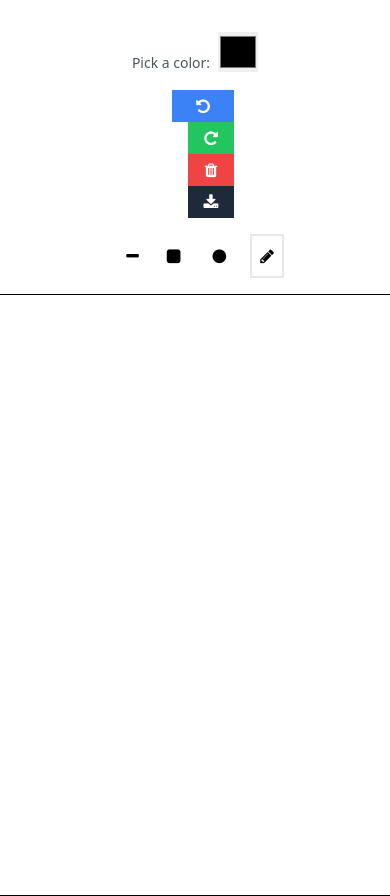
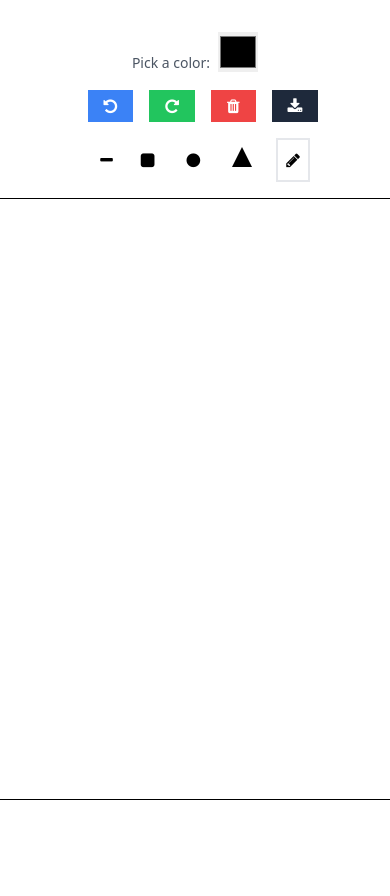
Before and after one commit to Eva-Wamuyu/Sketchy, an Angular app: page / in a window 390 px wide. Shown: the top 896 px of the page. After the commit the page ends 844 px from the top, so only its background shows below. Built offline with nearby package versions, Linux system fonts and the light colour scheme.

Commit message:
add shape tringle, rm unneeded classes, add title

```diff
--- a/src/app/components/actions/actions.component.html
+++ b/src/app/components/actions/actions.component.html
@@ -1,24 +1,24 @@
-<div class="flex flex-col space-x-4 md:space-x-0 md:space-y-4">
+<div class="flex flex-row space-x-4 lg:flex-col lg:space-x-0 lg:space-y-4">
 
-  <button
+  <button title="undo"
     class="btn btn-sm bg-blue-500 text-white px-4 py-1 hover:bg-blue-600 transition duration-300 focus:outline-none focus:ring-2 focus:ring-blue-500 focus:ring-opacity-50"
     (click)="undoCanvas()"
   >
     <i class="fa fa-undo"></i>
   </button>
-  <button
+  <button title="redo"
     class="btn btn-sm bg-green-500 text-white px-4 py-1 hover:bg-green-600 transition duration-300 focus:outline-none focus:ring-2 focus:ring-green-500 focus:ring-opacity-50"
     (click)="redoCanvas()"
   >
     <i class="fa fa-repeat"></i>
   </button>
-  <button
+  <button title="clear"
     class="btn btn-sm bg-red-500 text-white px-4 py-1 hover:bg-red-600 transition duration-300 focus:outline-none focus:ring-2 focus:ring-red-500 focus:ring-opacity-50"
     (click)="clearCanvas()"
   >
     <i class="fa fa-trash"></i>
   </button>
-  <button
+  <button title="download"
     class="btn btn-sm bg-slate-800 text-white px-4 py-1 hover:bg-slate-950 transition duration-300 focus:outline-none focus:ring-2 focus:ring-opacity-50"
     (click)="downloadCanvas()"
   >
--- a/src/app/components/canvas/canvas.component.ts
+++ b/src/app/components/canvas/canvas.component.ts
@@ -153,6 +153,12 @@ export class CanvasComponent implements OnInit {
         const radius = Math.sqrt(Math.pow((endX - startX), 2) + Math.pow((endY - startY), 2));
         this.ctx.arc(startX, startY, radius, 0, 2 * Math.PI);
         break;
+      case 'triangle':
+        this.ctx.moveTo(startX, startY);
+        this.ctx.lineTo(endX,endY);
+        this.ctx.lineTo(2 * startX-endX,  endY);
+        this.ctx.closePath();
+        break;
     }
     this.ctx.stroke();
     this.ctx.closePath();
--- a/src/app/components/select-shape/select-shape.component.css
+++ b/src/app/components/select-shape/select-shape.component.css
@@ -0,0 +1,8 @@
+.triangle-icon {
+  display: inline-block;
+  width: 0;
+  height: 0;
+  border-left: 10px solid transparent;
+  border-right: 10px solid transparent;
+  border-bottom: 20px solid currentColor;
+}
--- a/src/app/components/select-shape/select-shape.component.html
+++ b/src/app/components/select-shape/select-shape.component.html
@@ -1,14 +1,17 @@
 <div class="flex flex-row md:flex-col justify-center items-center space-x-4 md:space-x-0 md:space-y-4">
-  <button class="btn btn-outline-primary btn-sm py-2 px-1" [ngClass]="{'border-2': selectedShape === 'line'}" (click)="selectShape('line')">
+  <button class="btn btn-sm py-2 px-1" [ngClass]="{'border-2': selectedShape === 'line'}" (click)="selectShape('line')">
     <i class="fa fa-minus"></i>
   </button>
-  <button class="btn btn-outline-success btn-sm p-2" [ngClass]="{'border-2': selectedShape === 'rectangle'}" (click)="selectShape('rectangle')">
+  <button class="btn  btn-sm p-2" [ngClass]="{'border-2': selectedShape === 'rectangle'}" (click)="selectShape('rectangle')">
     <i class="fa fa-square"></i>
   </button>
-  <button class="btn btn-outline-danger btn-sm p-2" [ngClass]="{'border-2': selectedShape === 'circle'}" (click)="selectShape('circle')">
+  <button class="btn  btn-sm p-2" [ngClass]="{'border-2': selectedShape === 'circle'}" (click)="selectShape('circle')">
     <i class="fa-regular fa fa-circle"></i>
   </button>
-  <button class="btn btn-outline-warning btn-sm p-2" [ngClass]="{'border-2': selectedShape === 'freehand'}" (click)="selectShape('freehand')">
+  <button class="btn btn-sm p-2" [ngClass]="{'border-2': selectedShape === 'triangle'}" (click)="selectShape('triangle')">
+    <i class="triangle-icon"></i>
+  </button>
+  <button class="btn btn-sm p-2" [ngClass]="{'border-2': selectedShape === 'freehand'}" (click)="selectShape('freehand')">
     <i class="fa-regular fa fa-pencil"></i>
   </button>
 </div>
```
